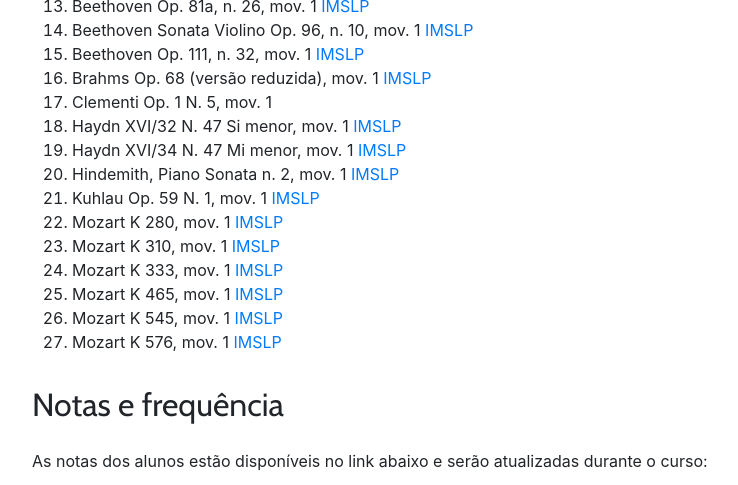
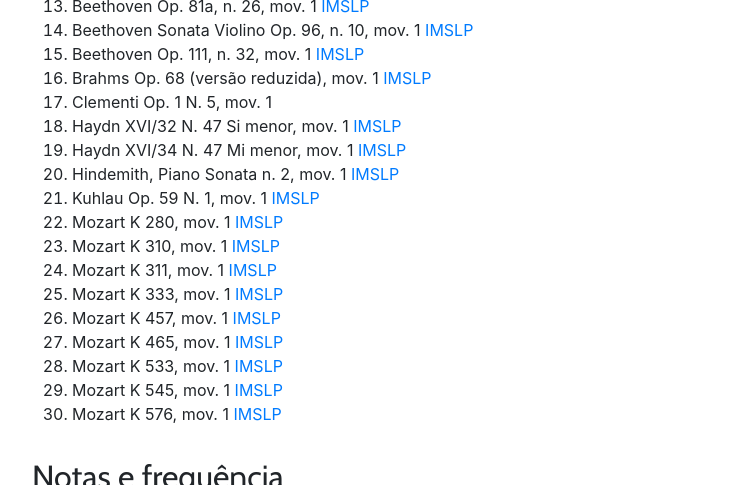
Before and after one commit to kroger/genosmus, a Jekyll site: the page built from _marcos/musa72.md, in a window 1280 px wide and 900 px high, scrolled down 2572 px, cut to the strip 0-485 px from the top of the window. Shown: the whole strip, without its empty margins (68-806 px from the left). Built offline with Jekyll 4.4.1, drawn with Linux system fonts in a browser that asks for light colours; the table of contents is made by our own code.

Commit message:
Ampliação de material de análise

```diff
--- a/_marcos/musa72.md
+++ b/_marcos/musa72.md
@@ -114,8 +114,11 @@
   1. Kuhlau Op. 59 N. 1, mov. 1 [IMSLP](http://ks4.imslp.info/files/imglnks/usimg/9/97/IMSLP481807-PMLP780856-kuhlausonatinasforthepianovol.IOp.59No.1.pdf)
   1. Mozart K 280, mov. 1 [IMSLP](http://ks.imslp.net/files/imglnks/usimg/6/6f/IMSLP56311-PMLP01832-Mozart_Werke_Breitkopf_Serie_20_KV280.pdf)
   1. Mozart K 310, mov. 1 [IMSLP](http://ks4.imslp.info/files/imglnks/usimg/b/be/IMSLP56317-PMLP01843-Mozart_Werke_Breitkopf_Serie_20_KV310.pdf)
+  1. Mozart K 311, mov. 1 [IMSLP](http://ks4.imslp.info/files/imglnks/usimg/f/f9/IMSLP56318-PMLP01842-Mozart_Werke_Breitkopf_Serie_20_KV311.pdf)
   1. Mozart K 333, mov. 1 [IMSLP](http://ks4.imslp.info/files/imglnks/usimg/a/a0/IMSLP56440-PMLP01849-Mozart_Werke_Breitkopf_Serie_20_KV333.pdf)
+  1. Mozart K 457, mov. 1 [IMSLP](http://ks.imslp.net/files/imglnks/usimg/0/06/IMSLP56441-PMLP01852-Mozart_Werke_Breitkopf_Serie_20_KV457.pdf)
   1. Mozart K 465, mov. 1 [IMSLP](http://ks4.imslp.info/files/imglnks/usimg/8/82/IMSLP01799-Mozart_-_String_Quartet_No.19_Score.pdf)
+  1. Mozart K 533, mov. 1 [IMSLP](http://ks4.imslp.info/files/imglnks/usimg/b/b9/IMSLP56707-PMLP01854-Mozart_Werke_Breitkopf_Serie_22_KV533.pdf)
   1. Mozart K 545, mov. 1 [IMSLP](http://ks4.imslp.info/files/imglnks/usimg/a/a9/IMSLP56442-PMLP01855-Mozart_Werke_Breitkopf_Serie_20_KV545.pdf)
   1. Mozart K 576, mov. 1 [IMSLP](http://ks4.imslp.info/files/imglnks/usimg/e/e8/IMSLP56445-PMLP01859-Mozart_Werke_Breitkopf_Serie_20_KV576.pdf)
 
```
